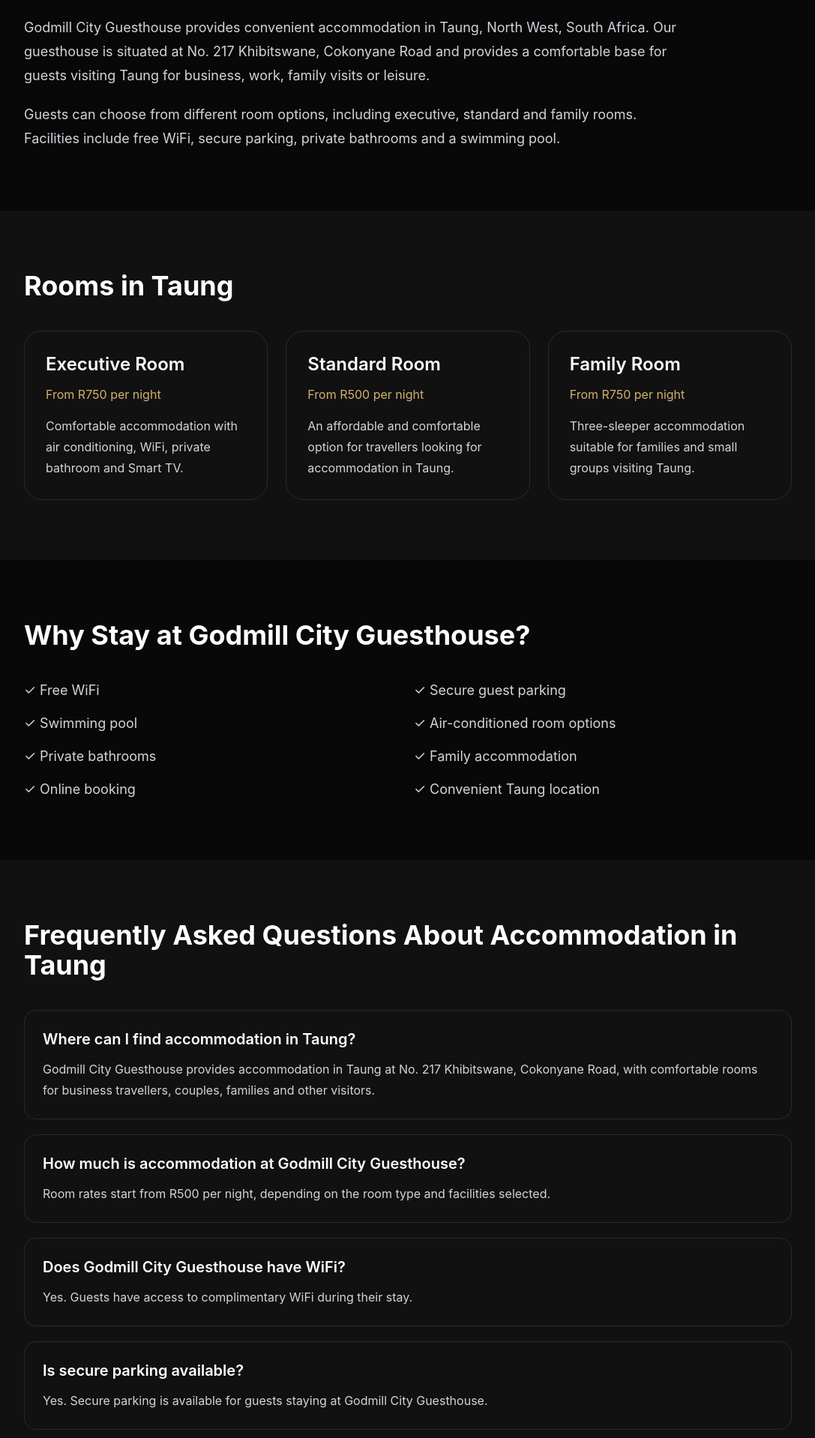
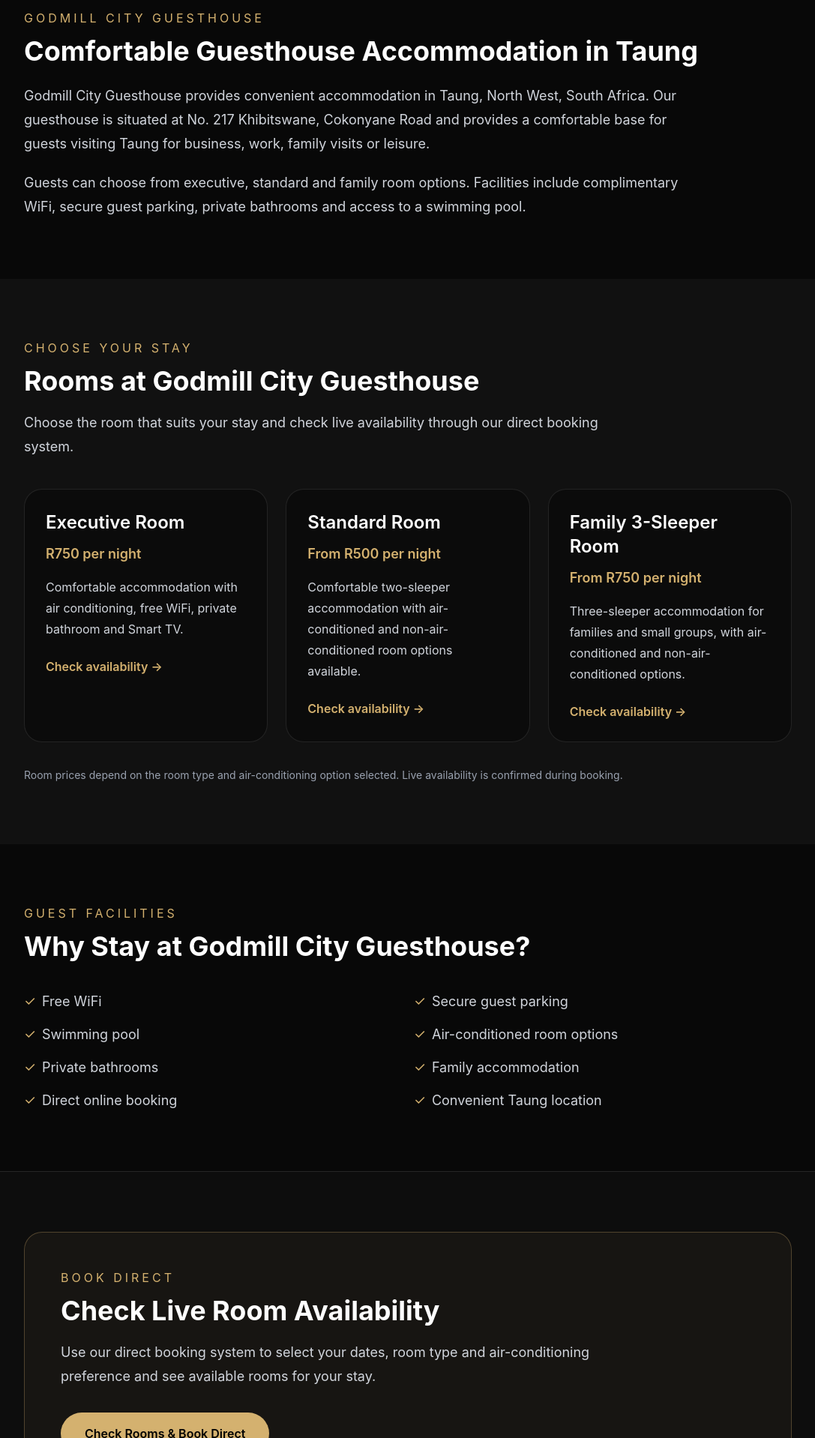
Before and after one commit to Romeogodwins/godmill-platform, a Next.js app: page /accommodation-taung in a window 1280 px wide. Shown: the part 762-2680 px from the top of the page at 75% size, without its empty margins (96-1183 px from the left). Built offline with nearby package versions, Linux system fonts and the light colour scheme.

Commit message:
feat: strengthen Taung accommodation landing page

```diff
--- a/app/accommodation-taung/page.tsx
+++ b/app/accommodation-taung/page.tsx
@@ -18,7 +18,8 @@
     "Godmill City Guesthouse",
   ],
   alternates: {
-    canonical: "https://www.godmillcityguesthouse.com/accommodation-taung",
+    canonical:
+      "https://www.godmillcityguesthouse.com/accommodation-taung",
   },
   openGraph: {
     title: "Accommodation in Taung | Godmill City Guesthouse",
@@ -81,13 +82,23 @@
     <main className="min-h-screen bg-[#080808] text-white">
       <script
         type="application/ld+json"
-        dangerouslySetInnerHTML={{ __html: JSON.stringify(faqSchema) }}
+        dangerouslySetInnerHTML={{
+          __html: JSON.stringify(faqSchema),
+        }}
       />
 
+      {/* HERO */}
       <section className="border-b border-white/10 px-6 py-24">
         <div className="mx-auto max-w-5xl">
+          <Link
+            href="/"
+            className="mb-8 inline-block text-sm text-gray-400 transition hover:text-[#d4b16f]"
+          >
+            ← Godmill City Guesthouse
+          </Link>
+
           <p className="mb-4 uppercase tracking-[0.3em] text-[#d4b16f]">
-            Godmill City Guesthouse
+            Stay in Taung
           </p>
 
           <h1 className="max-w-4xl text-5xl font-bold leading-tight md:text-7xl">
@@ -96,21 +107,21 @@
 
           <p className="mt-8 max-w-3xl text-xl leading-8 text-gray-300">
             Looking for comfortable accommodation in Taung? Godmill City
-            Guesthouse offers executive, standard and family accommodation for
+            Guesthouse offers executive, standard and family rooms for
             business travellers, couples, families and visitors to Taung.
           </p>
 
           <div className="mt-10 flex flex-wrap gap-4">
             <Link
               href="/booking"
-              className="rounded-full bg-[#d4b16f] px-8 py-4 font-semibold text-black"
+              className="rounded-full bg-[#d4b16f] px-8 py-4 font-semibold text-black transition hover:opacity-90"
             >
-              Book Accommodation
+              Check Availability
             </Link>
 
             <a
               href="tel:+27790582637"
-              className="rounded-full border border-white/30 px-8 py-4 font-semibold"
+              className="rounded-full border border-white/30 px-8 py-4 font-semibold transition hover:bg-white hover:text-black"
             >
               Call 079 058 2637
             </a>
@@ -118,101 +129,238 @@
         </div>
       </section>
 
+      {/* INTRODUCTION */}
       <section className="px-6 py-20">
         <div className="mx-auto max-w-5xl">
-          <h2 className="text-4xl font-bold">
+          <p className="uppercase tracking-[0.25em] text-[#d4b16f]">
+            Godmill City Guesthouse
+          </p>
+
+          <h2 className="mt-3 text-4xl font-bold">
             Comfortable Guesthouse Accommodation in Taung
           </h2>
 
           <p className="mt-6 max-w-4xl text-lg leading-8 text-gray-300">
-            Godmill City Guesthouse provides convenient accommodation in Taung,
-            North West, South Africa. Our guesthouse is situated at No. 217
-            Khibitswane, Cokonyane Road and provides a comfortable base for
-            guests visiting Taung for business, work, family visits or leisure.
+            Godmill City Guesthouse provides convenient accommodation in
+            Taung, North West, South Africa. Our guesthouse is situated at
+            No. 217 Khibitswane, Cokonyane Road and provides a comfortable
+            base for guests visiting Taung for business, work, family visits
+            or leisure.
           </p>
 
           <p className="mt-5 max-w-4xl text-lg leading-8 text-gray-300">
-            Guests can choose from different room options, including executive,
-            standard and family rooms. Facilities include free WiFi, secure
-            parking, private bathrooms and a swimming pool.
+            Guests can choose from executive, standard and family room
+            options. Facilities include complimentary WiFi, secure guest
+            parking, private bathrooms and access to a swimming pool.
           </p>
         </div>
       </section>
 
+      {/* ROOMS */}
       <section className="bg-[#111] px-6 py-20">
         <div className="mx-auto max-w-5xl">
-          <h2 className="text-4xl font-bold">Rooms in Taung</h2>
+          <p className="uppercase tracking-[0.25em] text-[#d4b16f]">
+            Choose Your Stay
+          </p>
+
+          <h2 className="mt-3 text-4xl font-bold">
+            Rooms at Godmill City Guesthouse
+          </h2>
+
+          <p className="mt-5 max-w-3xl text-lg leading-8 text-gray-300">
+            Choose the room that suits your stay and check live availability
+            through our direct booking system.
+          </p>
 
           <div className="mt-10 grid gap-6 md:grid-cols-3">
-            <div className="rounded-3xl border border-white/10 p-7">
-              <h3 className="text-2xl font-semibold">Executive Room</h3>
-              <p className="mt-3 text-[#d4b16f]">From R750 per night</p>
+            <article className="rounded-3xl border border-white/10 bg-[#0b0b0b] p-7">
+              <h3 className="text-2xl font-semibold">
+                Executive Room
+              </h3>
+
+              <p className="mt-3 text-lg font-semibold text-[#d4b16f]">
+                R750 per night
+              </p>
+
               <p className="mt-4 leading-7 text-gray-300">
-                Comfortable accommodation with air conditioning, WiFi, private
-                bathroom and Smart TV.
+                Comfortable accommodation with air conditioning, free WiFi,
+                private bathroom and Smart TV.
               </p>
-            </div>
 
-            <div className="rounded-3xl border border-white/10 p-7">
-              <h3 className="text-2xl font-semibold">Standard Room</h3>
-              <p className="mt-3 text-[#d4b16f]">From R500 per night</p>
+              <Link
+                href="/booking"
+                className="mt-6 inline-block font-semibold text-[#d4b16f]"
+              >
+                Check availability →
+              </Link>
+            </article>
+
+            <article className="rounded-3xl border border-white/10 bg-[#0b0b0b] p-7">
+              <h3 className="text-2xl font-semibold">
+                Standard Room
+              </h3>
+
+              <p className="mt-3 text-lg font-semibold text-[#d4b16f]">
+                From R500 per night
+              </p>
+
               <p className="mt-4 leading-7 text-gray-300">
-                An affordable and comfortable option for travellers looking for
-                accommodation in Taung.
+                Comfortable two-sleeper accommodation with air-conditioned
+                and non-air-conditioned room options available.
               </p>
-            </div>
 
-            <div className="rounded-3xl border border-white/10 p-7">
-              <h3 className="text-2xl font-semibold">Family Room</h3>
-              <p className="mt-3 text-[#d4b16f]">From R750 per night</p>
+              <Link
+                href="/booking"
+                className="mt-6 inline-block font-semibold text-[#d4b16f]"
+              >
+                Check availability →
+              </Link>
+            </article>
+
+            <article className="rounded-3xl border border-white/10 bg-[#0b0b0b] p-7">
+              <h3 className="text-2xl font-semibold">
+                Family 3-Sleeper Room
+              </h3>
+
+              <p className="mt-3 text-lg font-semibold text-[#d4b16f]">
+                From R750 per night
+              </p>
+
               <p className="mt-4 leading-7 text-gray-300">
-                Three-sleeper accommodation suitable for families and small
-                groups visiting Taung.
+                Three-sleeper accommodation for families and small groups,
+                with air-conditioned and non-air-conditioned options.
               </p>
-            </div>
+
+              <Link
+                href="/booking"
+                className="mt-6 inline-block font-semibold text-[#d4b16f]"
+              >
+                Check availability →
+              </Link>
+            </article>
+          </div>
+
+          <p className="mt-8 text-sm leading-6 text-gray-400">
+            Room prices depend on the room type and air-conditioning option
+            selected. Live availability is confirmed during booking.
+          </p>
+        </div>
+      </section>
+
+      {/* AMENITIES */}
+      <section className="px-6 py-20">
+        <div className="mx-auto max-w-5xl">
+          <p className="uppercase tracking-[0.25em] text-[#d4b16f]">
+            Guest Facilities
+          </p>
+
+          <h2 className="mt-3 text-4xl font-bold">
+            Why Stay at Godmill City Guesthouse?
+          </h2>
+
+          <div className="mt-10 grid gap-4 text-lg text-gray-300 md:grid-cols-2">
+            <p>
+              <span className="mr-2 text-[#d4b16f]">✓</span>
+              Free WiFi
+            </p>
+
+            <p>
+              <span className="mr-2 text-[#d4b16f]">✓</span>
+              Secure guest parking
+            </p>
+
+            <p>
+              <span className="mr-2 text-[#d4b16f]">✓</span>
+              Swimming pool
+            </p>
+
+            <p>
+              <span className="mr-2 text-[#d4b16f]">✓</span>
+              Air-conditioned room options
+            </p>
+
+            <p>
+              <span className="mr-2 text-[#d4b16f]">✓</span>
+              Private bathrooms
+            </p>
+
+            <p>
+              <span className="mr-2 text-[#d4b16f]">✓</span>
+              Family accommodation
+            </p>
+
+            <p>
+              <span className="mr-2 text-[#d4b16f]">✓</span>
+              Direct online booking
+            </p>
+
+            <p>
+              <span className="mr-2 text-[#d4b16f]">✓</span>
+              Convenient Taung location
+            </p>
           </div>
         </div>
       </section>
 
-      <section className="px-6 py-20">
+      {/* DIRECT BOOKING */}
+      <section className="border-y border-white/10 bg-[#0d0d0d] px-6 py-20">
         <div className="mx-auto max-w-5xl">
-          <h2 className="text-4xl font-bold">
-            Why Stay at Godmill City Guesthouse?
-          </h2>
+          <div className="rounded-3xl border border-[#d4b16f]/30 bg-[#d4b16f]/5 p-8 md:p-12">
+            <p className="uppercase tracking-[0.25em] text-[#d4b16f]">
+              Book Direct
+            </p>
 
-          <div className="mt-10 grid gap-4 text-lg text-gray-300 md:grid-cols-2">
-            <p>✓ Free WiFi</p>
-            <p>✓ Secure guest parking</p>
-            <p>✓ Swimming pool</p>
-            <p>✓ Air-conditioned room options</p>
-            <p>✓ Private bathrooms</p>
-            <p>✓ Family accommodation</p>
-            <p>✓ Online booking</p>
-            <p>✓ Convenient Taung location</p>
+            <h2 className="mt-3 text-3xl font-bold md:text-4xl">
+              Check Live Room Availability
+            </h2>
+
+            <p className="mt-5 max-w-3xl text-lg leading-8 text-gray-300">
+              Use our direct booking system to select your dates, room type
+              and air-conditioning preference and see available rooms for
+              your stay.
+            </p>
+
+            <Link
+              href="/booking"
+              className="mt-8 inline-block rounded-full bg-[#d4b16f] px-8 py-4 font-semibold text-black transition hover:opacity-90"
+            >
+              Check Rooms & Book Direct
+            </Link>
           </div>
         </div>
       </section>
 
+      {/* FAQ */}
       <section className="bg-[#111] px-6 py-20">
         <div className="mx-auto max-w-5xl">
-          <h2 className="text-4xl font-bold">
-            Frequently Asked Questions About Accommodation in Taung
+          <p className="uppercase tracking-[0.25em] text-[#d4b16f]">
+            Frequently Asked Questions
+          </p>
+
+          <h2 className="mt-3 text-4xl font-bold">
+            Planning Your Stay in Taung
           </h2>
 
           <div className="mt-10 space-y-5">
             {faq.map((item) => (
-              <div
+              <article
                 key={item.question}
-                className="rounded-2xl border border-white/10 p-6"
+                className="rounded-2xl border border-white/10 bg-[#0b0b0b] p-6"
               >
-                <h3 className="text-xl font-semibold">{item.question}</h3>
-                <p className="mt-3 leading-7 text-gray-300">{item.answer}</p>
-              </div>
+                <h3 className="text-xl font-semibold">
+                  {item.question}
+                </h3>
+
+                <p className="mt-3 leading-7 text-gray-300">
+                  {item.answer}
+                </p>
+              </article>
             ))}
           </div>
         </div>
       </section>
 
+      {/* CONTACT / CTA */}
       <section className="px-6 py-24 text-center">
         <div className="mx-auto max-w-4xl">
           <p className="uppercase tracking-[0.3em] text-[#d4b16f]">
@@ -223,17 +371,30 @@
             Book Your Stay at Godmill City Guesthouse
           </h2>
 
-          <p className="mx-auto mt-6 max-w-2xl text-lg text-gray-300">
-            Check availability and book your accommodation directly with
+          <p className="mx-auto mt-6 max-w-2xl text-lg leading-8 text-gray-300">
+            Check room availability and make your reservation directly with
             Godmill City Guesthouse.
           </p>
 
-          <Link
-            href="/booking"
-            className="mt-9 inline-block rounded-full bg-[#d4b16f] px-10 py-4 font-semibold text-black"
-          >
-            Check Availability
-          </Link>
+          <div className="mt-9 flex flex-wrap justify-center gap-4">
+            <Link
+              href="/booking"
+              className="rounded-full bg-[#d4b16f] px-10 py-4 font-semibold text-black transition hover:opacity-90"
+            >
+              Check Availability
+            </Link>
+
+            <Link
+              href="/"
+              className="rounded-full border border-white/30 px-10 py-4 font-semibold text-white transition hover:bg-white hover:text-black"
+            >
+              Explore Godmill City Guesthouse
+            </Link>
+          </div>
+
+          <p className="mt-8 text-sm text-gray-500">
+            Godmill City Guesthouse · Taung, North West, South Africa
+          </p>
         </div>
       </section>
     </main>
```
